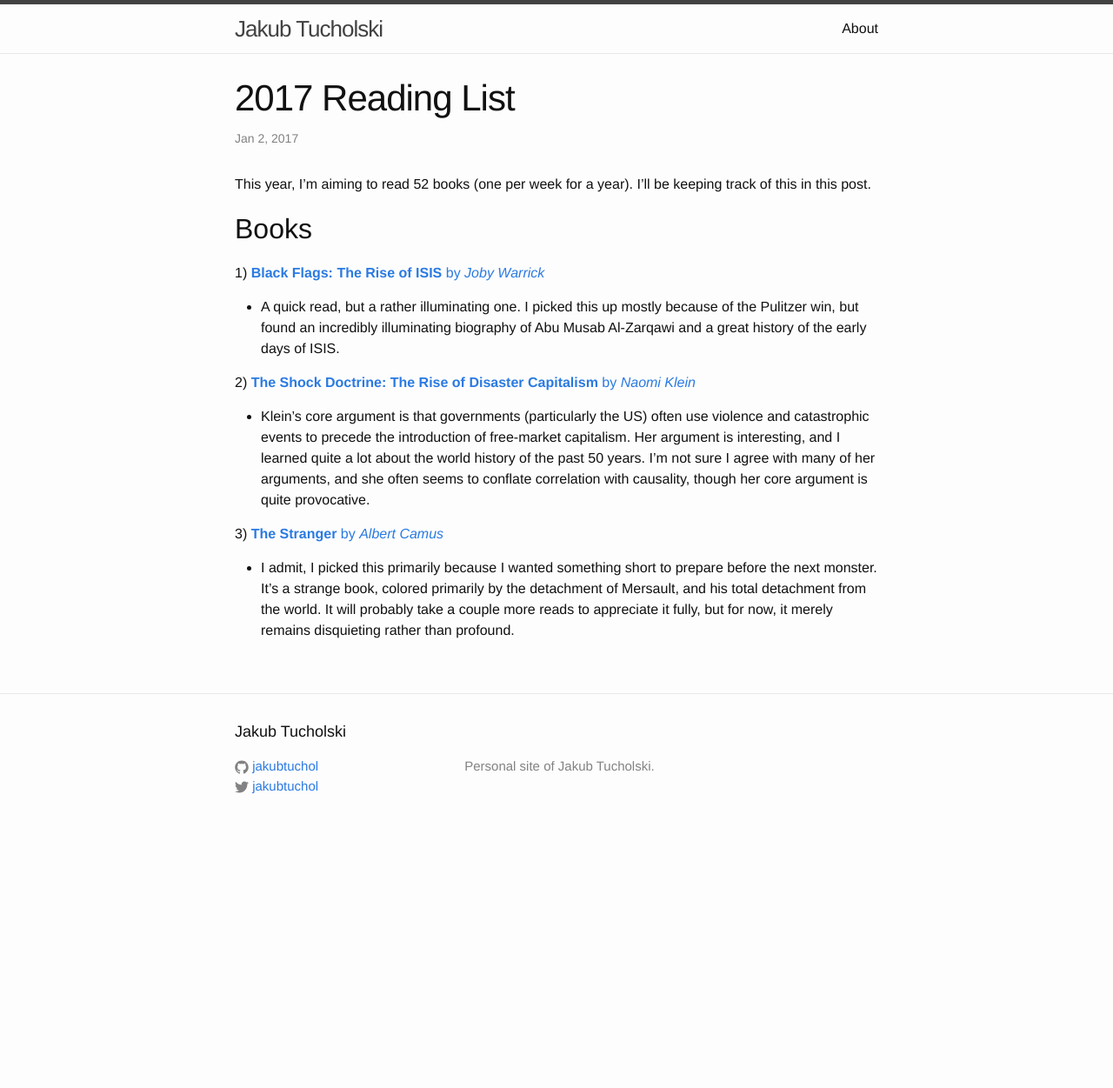
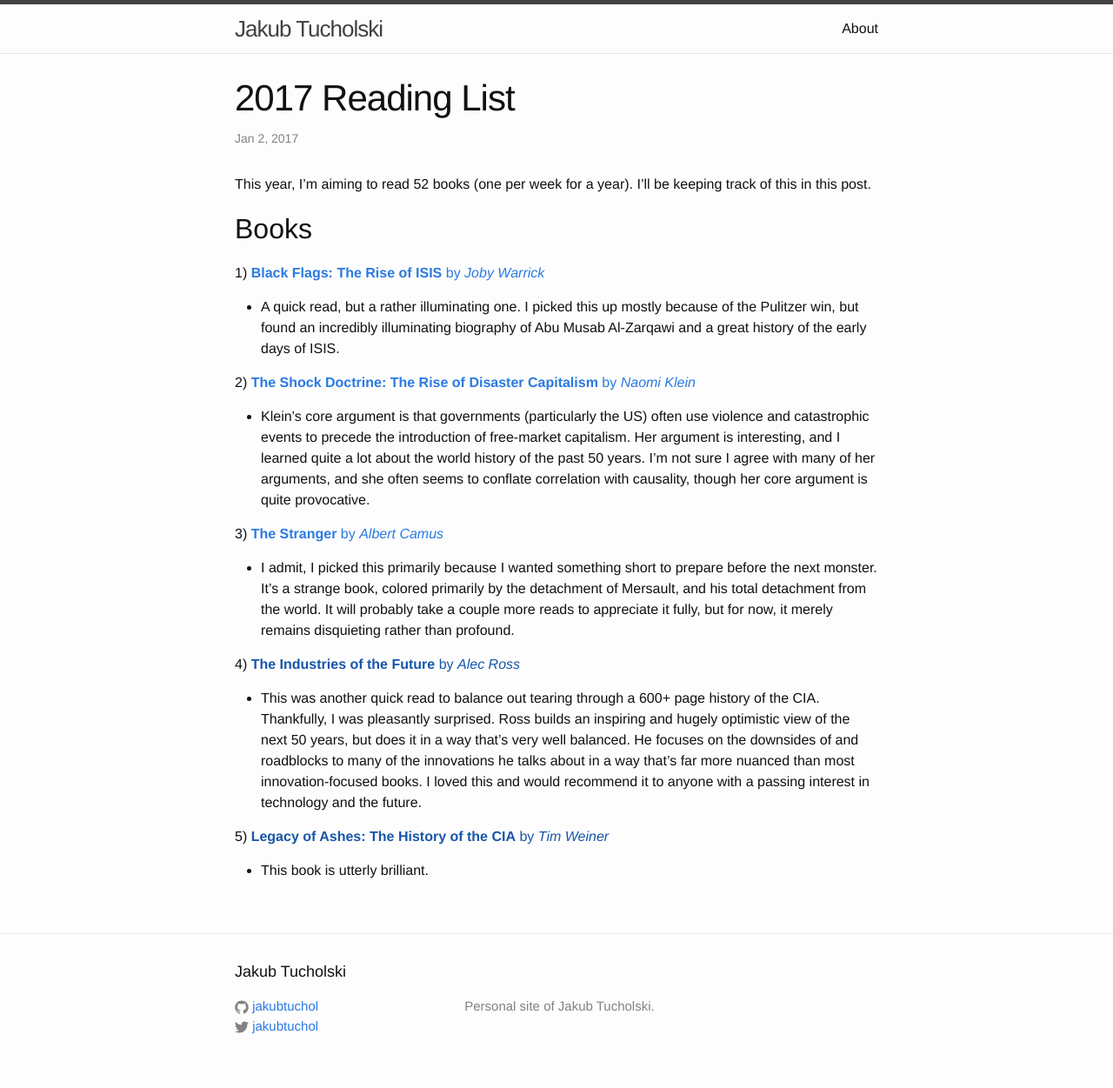
Before and after one commit to jakubtuchol/jakubtuchol.github.io, a Jekyll site: the page built from _posts/2017-01-02-yearly-reading-list.markdown, in a window 1280 px wide. Shown: the whole page at 87% size. Built offline with Jekyll 4.4.1, drawn with Linux system fonts in a browser that asks for light colours; before the commit the page ends 975 px from its top, so only the background shows below that.

Commit message:
adding industries of the future

```diff
--- a/_posts/2017-01-02-yearly-reading-list.markdown
+++ b/_posts/2017-01-02-yearly-reading-list.markdown
@@ -21,6 +21,14 @@ This year, I'm aiming to read 52 books (one per week for a year). I'll be keepin
 
 * I admit, I picked this primarily because I wanted something short to prepare before the next monster. It's a strange book, colored primarily by the detachment of Mersault, and his total detachment from the world. It will probably take a couple more reads to appreciate it fully, but for now, it merely remains disquieting rather than profound.
 
+4) [**The Industries of the Future** by *Alec Ross*]()
+
+* This was another quick read to balance out tearing through a 600+ page history of the CIA. Thankfully, I was pleasantly surprised. Ross builds an inspiring and hugely optimistic view of the next 50 years, but does it in a way that's very well balanced. He focuses on the downsides of and roadblocks to many of the innovations he talks about in a way that's far more nuanced than most innovation-focused books. I loved this and would recommend it to anyone with a passing interest in technology and the future.
+
+5) [**Legacy of Ashes: The History of the CIA** by *Tim Weiner*]()
+
+* This book is utterly brilliant.
+
 [jekyll]:      http://jekyllrb.com
 [jekyll-gh]:   https://github.com/jekyll/jekyll
 [jekyll-help]: https://github.com/jekyll/jekyll-help
```
